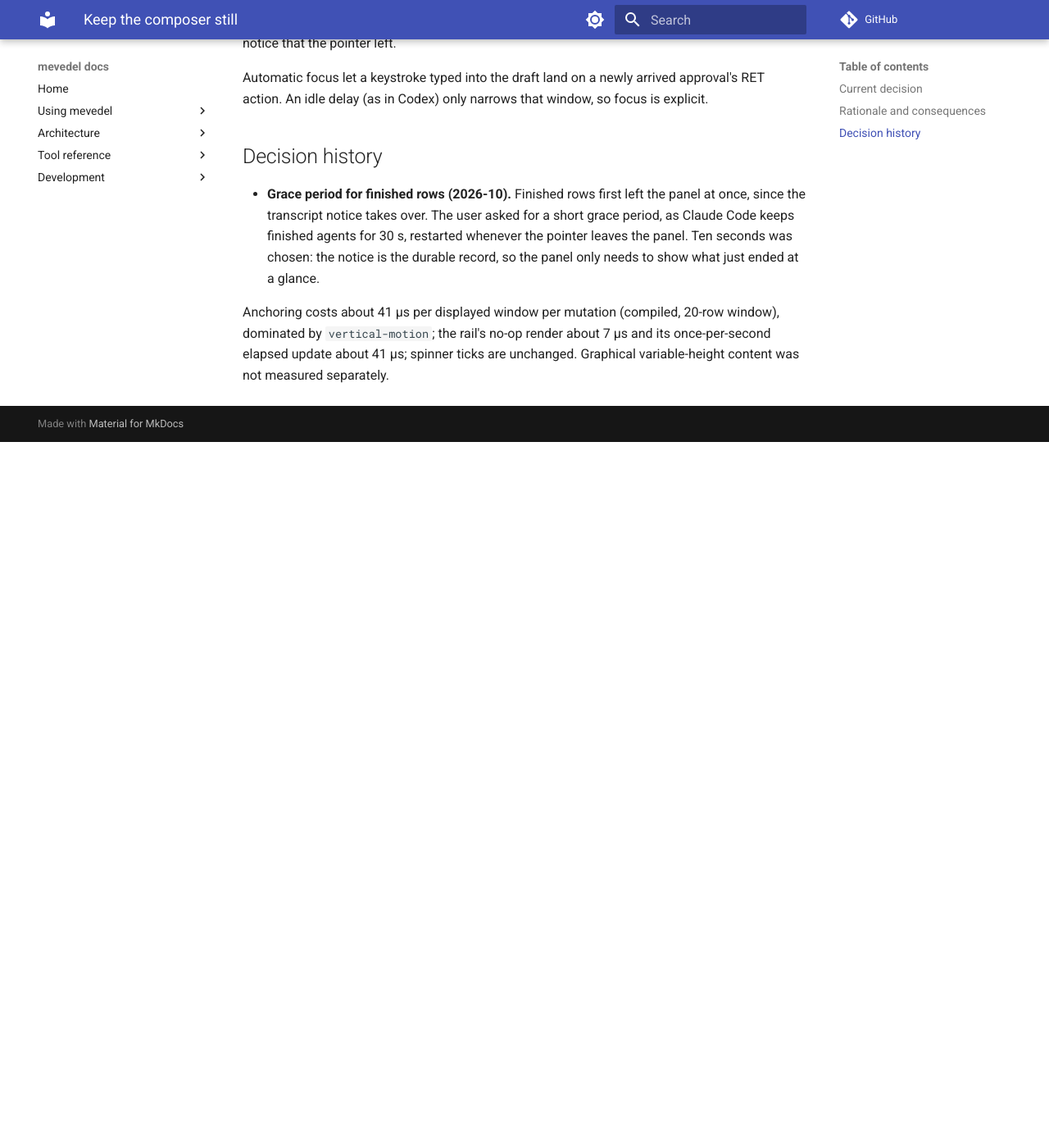
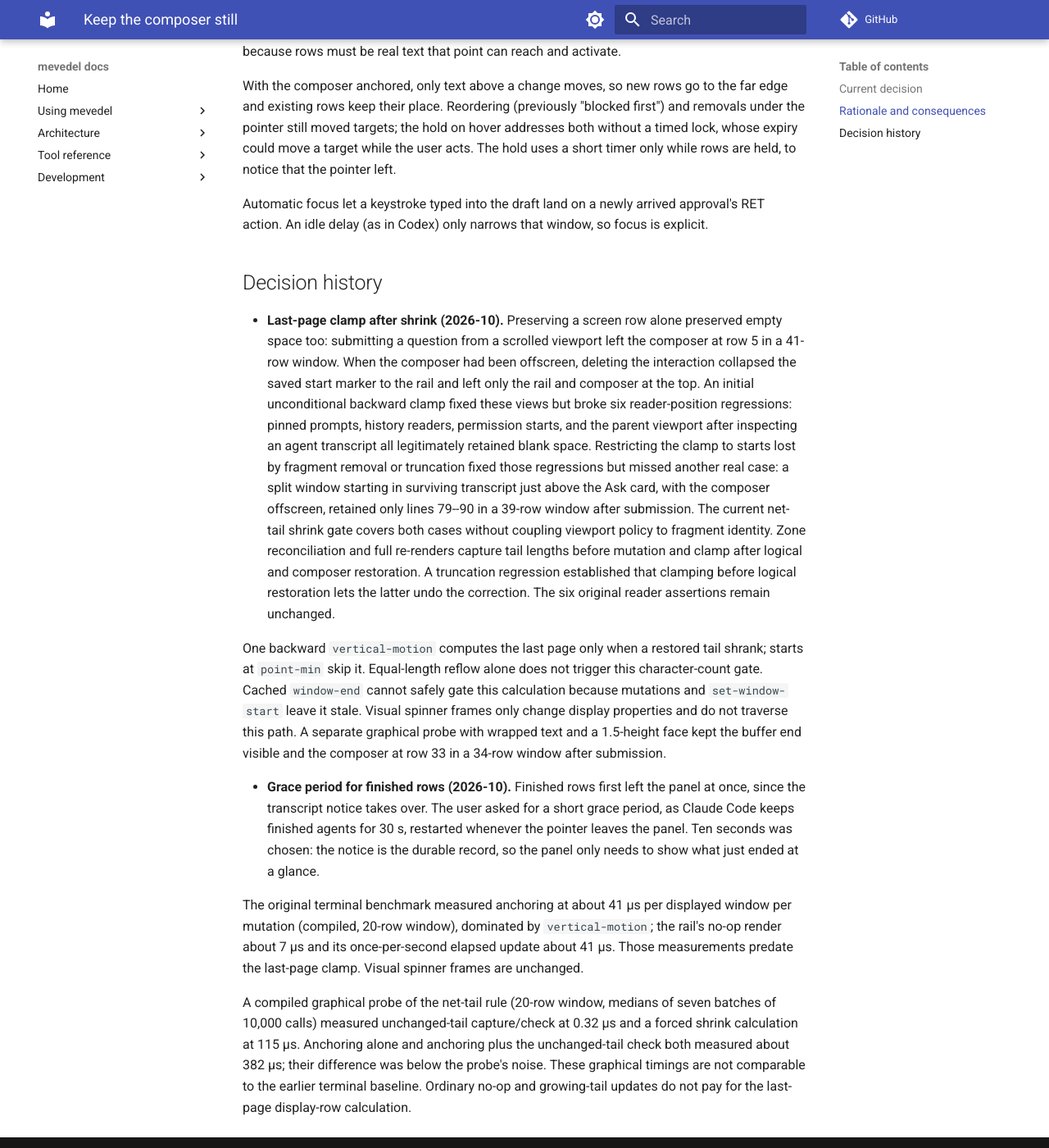
Before and after one commit to FrauH0lle/mevedel, an MkDocs documentation site: the page built from docs/adr/0126-keep-the-composer-still.md, in a window 1280 px wide and 1400 px high, scrolled down 1297 px. Shown: the whole window at 82% size. Built offline with MkDocs 1.6.1 and Material for MkDocs 9.7.7, drawn with Linux system fonts in a browser that asks for light colours; comment, search, counter and statistics services are not loaded; before the commit the page ends 1836 px from its top, so only the background shows below that; some of the changed text lies outside the part shown.

Commit message:
fix(view): Fill the last page when the restored tail shrinks
Preserving a composer row or a collapsed window-start marker could strand the composer above empty space after Ask submission. Capture the characters after each displayed start before mutation; after semantic and composer restoration, clamp a start past the last page backward only when that tail shrank. This also handles a surviving transcript start above the removed card with an offscreen composer. Unchanged and growing tails retain deliberate blank space.

Unconditional clamping broke six legitimate reader-position assertions. A fragment-identity gate passed those but missed the transcript-start split-window case. The net-tail gate preserves all six unchanged assertions and covers both card and transcript starts. Zone clamping runs after logical restoration so truncated-fragment restoration cannot undo it. No cached window-end gate is used.

* mevedel-view-composer.el (mevedel-view--window-tail-lengths, mevedel-view--clamp-window-starts): New helpers. (mevedel-view--call-preserving-window-state): Capture tail lengths and clamp after restoration.
* mevedel-view-zone.el (mevedel-view-zone-reconcile): Capture tail lengths and clamp after logical restoration.
* test/test-mevedel-view-composer.el: Cover hidden and high composers, outer restoration, truncation, unchanged starts, split-window transcript starts, and multiline draft preservation.
* docs/view.md, docs/adr/0126-keep-the-composer-still.md: Document the shrink gate, its evidence, limits, and measured cost.

Validation: 11,333 full-suite results, zero unexpected, 27 conditional skips. The three extra sandbox-availability skips all pass in a focused 85/85 permission-queue rerun. View/Ask: 1,819 cases, zero unexpected, three conditional skips. All 254 files compile without warnings. Compiled graphical replays cover transcript-start split windows, hidden/high composers, and wrapped text with enlarged faces. GUI cost probe: unchanged-tail capture/check 0.32 us; forced shrink calculation 115 us (20-row window, median 7 x 10,000). Anchoring with/without the check both measure about 382 us.

```diff
--- a/docs/adr/0126-keep-the-composer-still.md
+++ b/docs/adr/0126-keep-the-composer-still.md
@@ -11,8 +11,16 @@
 a bottom-anchored terminal. While everything from the window start to the end of
 the draft still fits, the start is kept and free space below is used first; a
 window scrolled away from the composer, or starting inside a tall draft, keeps
-its own reading position. View buffers set `scroll-conservatively` to 101 and
-`scroll-margin` to 0 so a draft growing past the bottom scrolls one line.
+its own reading position. Both zone mutations and full re-renders capture the
+number of characters from each window start to the buffer end. After restoring
+logical positions and composer anchors, a smaller tail permits clamping a start
+past the last page backward to that page. This fills empty space left below the
+draft when an interaction disappears, even if the composer was previously
+offscreen or near the top and the start was in surviving transcript. Unchanged
+or growing tails retain deliberate blank space; earlier history views do not
+move toward the bottom, and a window already starting at `point-min` stays
+there. View buffers set `scroll-conservatively` to 101 and `scroll-margin` to 0
+so a draft growing past the bottom scrolls one line.
 
 The line next to the composer never appears or disappears: one permanent rail
 carries the mode badge, an actionable pending count with `C-c C-j`, and the
@@ -59,13 +67,50 @@
 
 ## Decision history
 
+- **Last-page clamp after shrink (2026-10).** Preserving a screen row alone
+  preserved empty space too: submitting a question from a scrolled viewport
+  left the composer at row 5 in a 41-row window. When the composer had been
+  offscreen, deleting the interaction collapsed the saved start marker to the
+  rail and left only the rail and composer at the top. An initial unconditional
+  backward clamp fixed these views but broke six reader-position regressions:
+  pinned prompts, history readers, permission starts, and the parent viewport
+  after inspecting an agent transcript all legitimately retained blank space.
+  Restricting the clamp to starts lost by fragment removal or truncation fixed
+  those regressions but missed another real case: a split window starting in
+  surviving transcript just above the Ask card, with the composer offscreen,
+  retained only lines 79--90 in a 39-row window after submission. The current
+  net-tail shrink gate covers both cases without coupling viewport policy to
+  fragment identity. Zone reconciliation and full re-renders capture tail
+  lengths before mutation and clamp after logical and composer restoration.
+  A truncation regression established that clamping before logical restoration
+  lets the latter undo the correction. The six original reader assertions
+  remain unchanged.
+
+  One backward `vertical-motion` computes the last page only when a restored
+  tail shrank; starts at `point-min` skip it. Equal-length reflow alone does not
+  trigger this character-count gate. Cached `window-end` cannot safely gate
+  this calculation because mutations and `set-window-start` leave it stale.
+  Visual spinner frames only change display properties and do not traverse
+  this path. A separate graphical probe with wrapped text and a 1.5-height face
+  kept the buffer end visible and the composer at row 33 in a 34-row window
+  after submission.
+
 - **Grace period for finished rows (2026-10).** Finished rows first left the
   panel at once, since the transcript notice takes over. The user asked for a
   short grace period, as Claude Code keeps finished agents for 30 s, restarted
   whenever the pointer leaves the panel. Ten seconds was chosen: the notice is
   the durable record, so the panel only needs to show what just ended at a glance.
 
-Anchoring costs about 41 µs per displayed window per mutation (compiled, 20-row
-window), dominated by `vertical-motion`; the rail's no-op render about 7 µs and
-its once-per-second elapsed update about 41 µs; spinner ticks are unchanged.
-Graphical variable-height content was not measured separately.
+The original terminal benchmark measured anchoring at about 41 µs per displayed
+window per mutation (compiled, 20-row window), dominated by `vertical-motion`;
+the rail's no-op render about 7 µs and its once-per-second elapsed update about
+41 µs. Those measurements predate the last-page clamp. Visual spinner frames
+are unchanged.
+
+A compiled graphical probe of the net-tail rule (20-row window, medians of
+seven batches of 10,000 calls) measured unchanged-tail capture/check at 0.32 µs
+and a forced shrink calculation at 115 µs. Anchoring alone and anchoring plus
+the unchanged-tail check both measured about 382 µs; their difference was below
+the probe's noise. These graphical timings are not comparable to the earlier
+terminal baseline. Ordinary no-op and growing-tail updates do not pay for the
+last-page display-row calculation.
```
Also changed, not shown: docs/view.md (+13 -0 lines), 3 other files.
